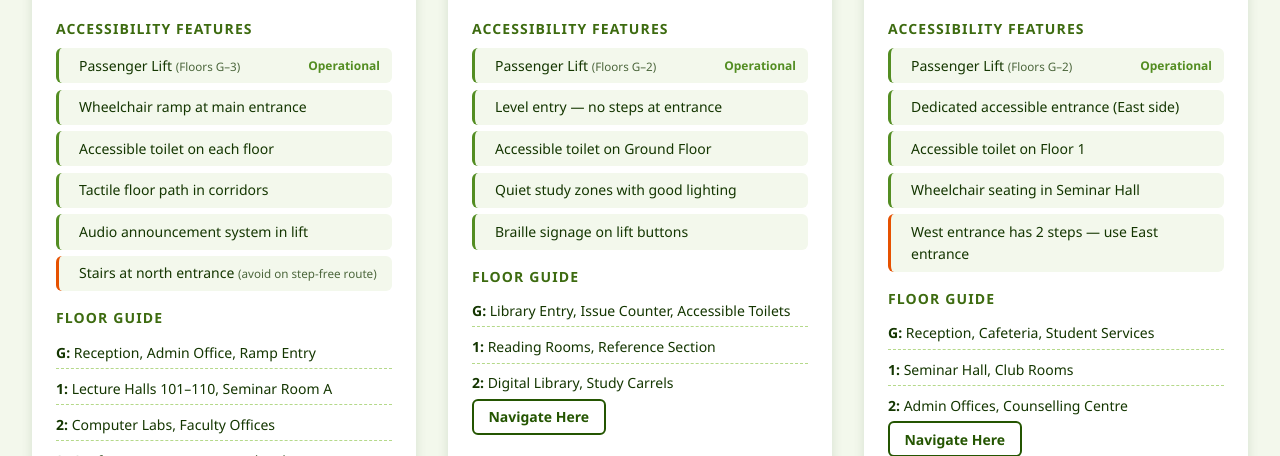
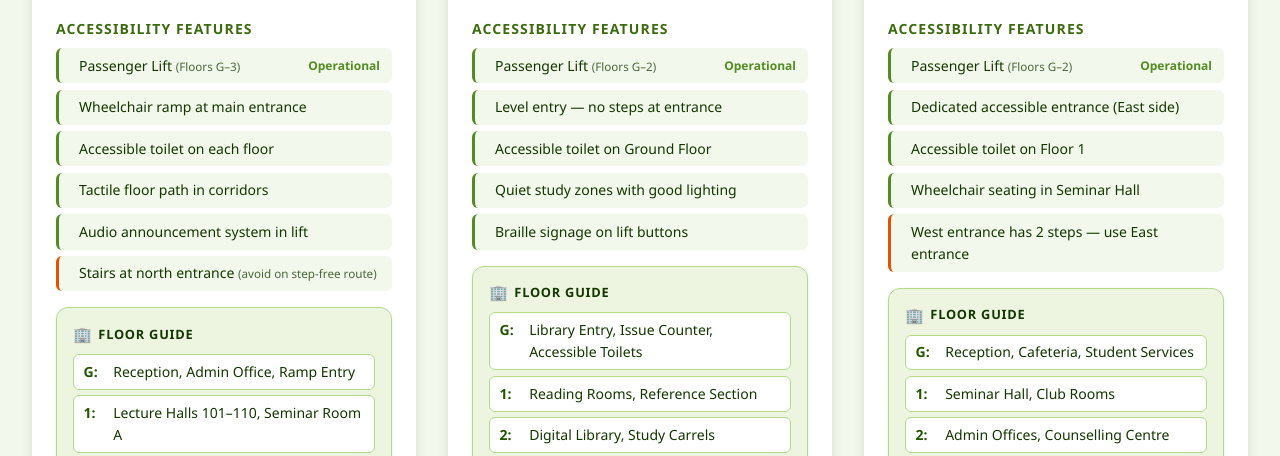
Before and after one commit to divyanshisharma207-rgb/LPU-Pathway, a plain HTML site: page index.html in a window 1280 px wide. Both pictures are taken after a click on the link "Buildings". Shown: the part 343-799 px from the top of the page. Drawn offline with nearby package versions, Linux system fonts and the light colour scheme.

Commit message:
Style: Add dedicated styled block container for floor guide inside building cards

```diff
--- a/css/style.css
+++ b/css/style.css
@@ -854,9 +854,61 @@ input.form-control, textarea.form-control {
 .feature-no  { border-left: 3px solid var(--clr-warning); }
 .feature-status { margin-left: auto; font-size: 0.75rem; font-weight: 600; }
 
-.floor-list { display: flex; flex-direction: column; gap: 0.3rem; font-size: var(--text-sm); }
-.floor-list li { padding: 0.25rem 0; border-bottom: 1px dashed var(--clr-border); }
-.floor-list li:last-child { border-bottom: none; }
+/* ── FLOOR GUIDE SEPARATE BLOCK ──────────────────────────────── */
+.building-floors {
+  margin-top: var(--space-md);
+  margin-bottom: var(--space-md);
+  padding: 0.85rem 1rem;
+  background: var(--clr-surface-alt);
+  border: 1.5px solid var(--clr-border);
+  border-radius: var(--radius-md);
+  box-shadow: var(--shadow-sm);
+}
+
+.building-floors .features-heading {
+  margin-top: 0;
+  margin-bottom: var(--space-sm);
+  color: var(--clr-primary-dark);
+  font-size: 0.8rem;
+  font-weight: 700;
+  text-transform: uppercase;
+  letter-spacing: 0.06em;
+  display: flex;
+  align-items: center;
+  gap: 0.35rem;
+}
+
+.building-floors .features-heading::before {
+  content: '🏢';
+  font-size: 0.95rem;
+}
+
+.floor-list {
+  display: flex;
+  flex-direction: column;
+  gap: 0.35rem;
+  font-size: var(--text-sm);
+  margin: 0;
+  padding: 0;
+  list-style: none;
+}
+
+.floor-list li {
+  padding: 0.35rem 0.6rem;
+  background: var(--clr-surface);
+  border: 1px solid var(--clr-border);
+  border-radius: var(--radius-sm);
+  display: flex;
+  align-items: baseline;
+  gap: 0.45rem;
+}
+
+.floor-list li strong {
+  color: var(--clr-primary);
+  font-weight: 800;
+  min-width: 1.4rem;
+  flex-shrink: 0;
+}
 
 
 /* ══════════════════════════════════════════════════════════════
```
